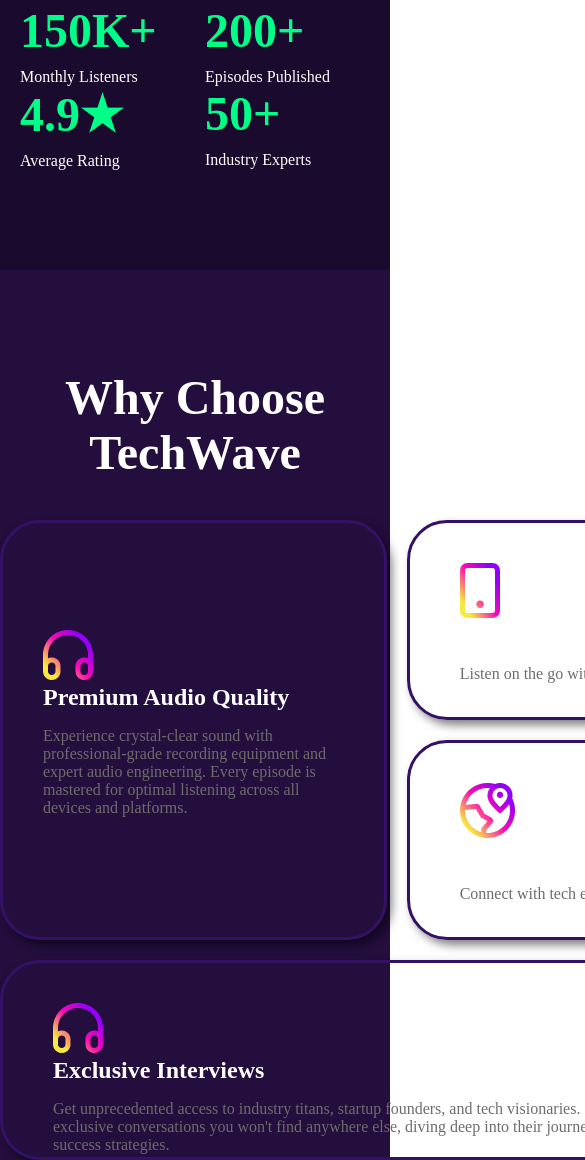
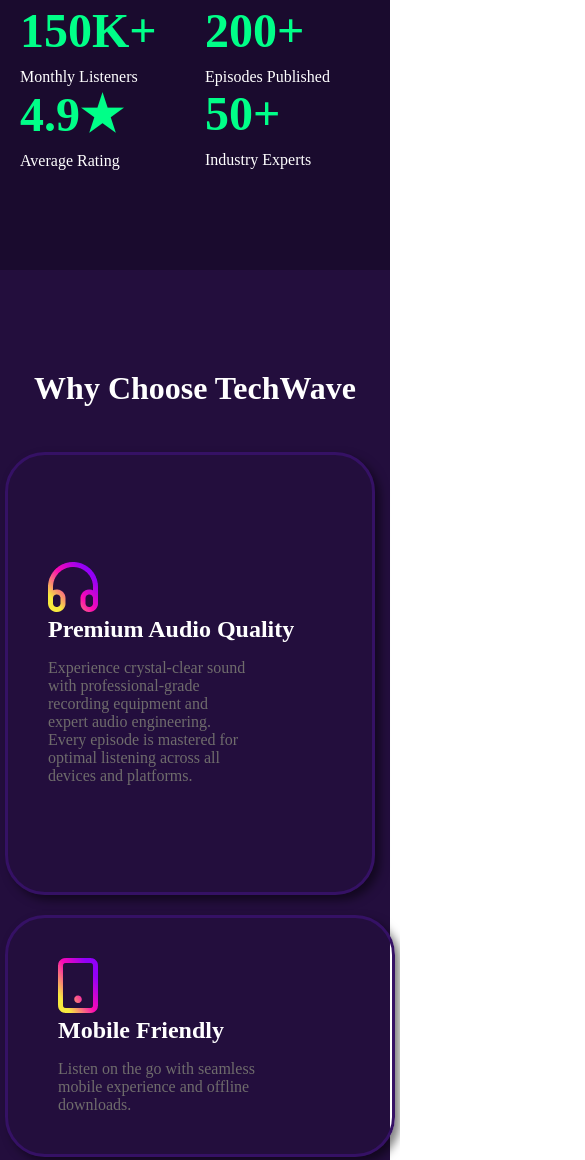
Before and after one commit to mehedi3322/assignment2, a plain HTML site: page index.html in a window 390 px wide. Shown: the part 1257-2417 px from the top of the page, 585 px wide, since content can reach past the window. Drawn offline with Linux system fonts and the light colour scheme.

Commit message:
make it responsive for mobile and destop device

```diff
--- a/styles/style.css
+++ b/styles/style.css
@@ -250,5 +250,22 @@
 .react{
     margin-bottom: 10px;
 }
+.product-container{
+
+
+    grid-template-columns: repeat(1,1fr);
+    grid-template-rows: repeat(1,50px);
+    padding: 5px;
+    width: 100%;
 
 }
+.desciption{
+     width: 200px;
+}
+.product-title{
+    font-size: 2rem;
+    font-weight: 600;
+    }
+
+
+}
```
